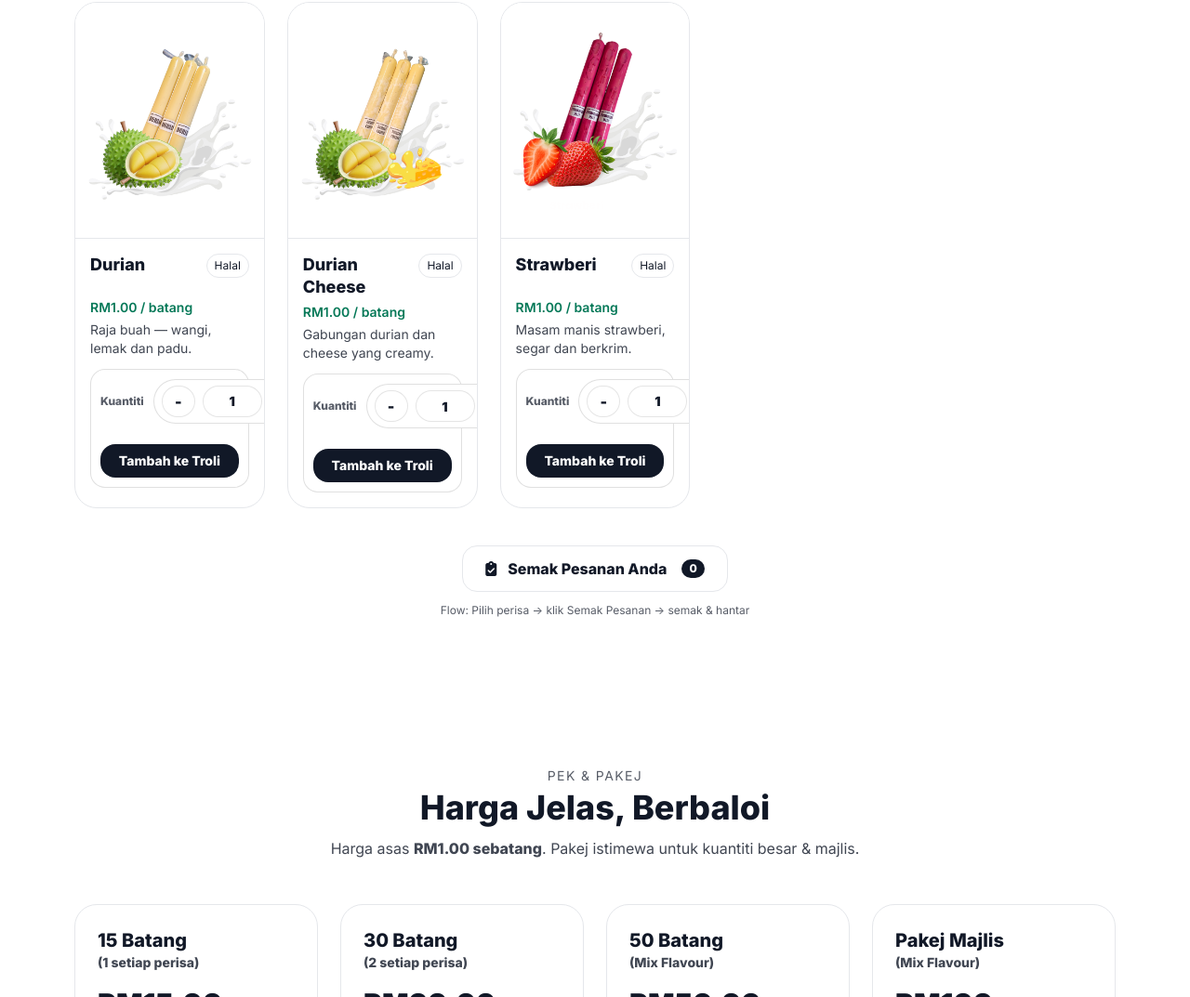
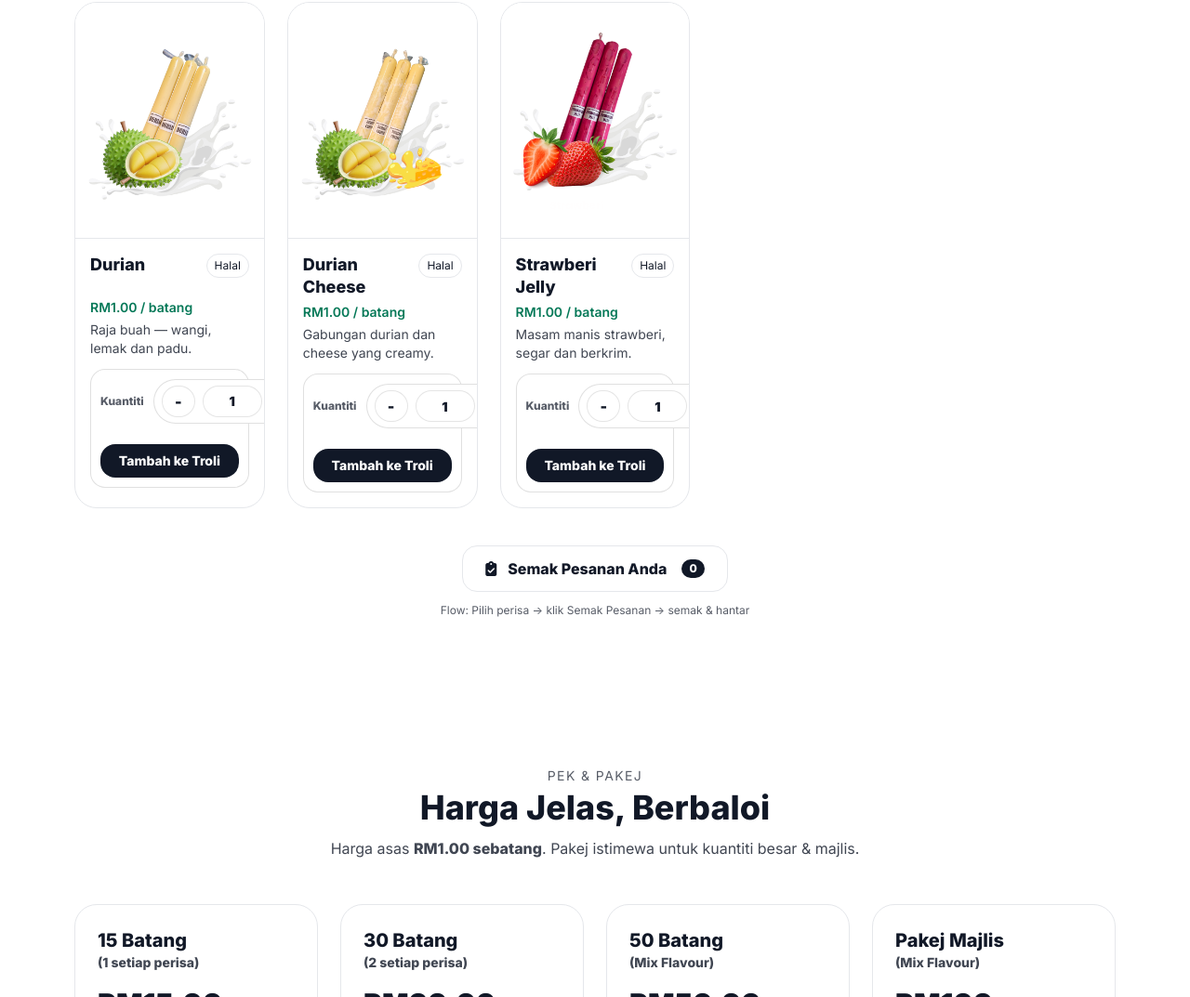
Before and after one commit to Mh8990/creama-aiskrim2, a website: page index.html in a window 1280 px wide. Shown: the part 2980-4053 px from the top of the page at 93% size. Drawn offline with nearby package versions, Linux system fonts and the light colour scheme; no server answers.

Commit message:
Rename 'Strawberi' to 'Strawberi Jelly'

```diff
--- a/index.html
+++ b/index.html
@@ -757,7 +757,7 @@
       { name: 'Oreo', img: 'oreo.png', desc: 'Biskut rangup dalam krim.' },
       { name: 'Durian', img: 'durian.png', desc: 'Raja buah — wangi, lemak dan padu.' },
       { name: 'Durian Cheese', img: 'durian-cheese.png', desc: 'Gabungan durian dan cheese yang creamy.' },
-      { name: 'Strawberi', img: 'strawberi.png', desc: 'Masam manis strawberi, segar dan berkrim.' }
+      { name: 'Strawberi Jelly', img: 'strawberi.png', desc: 'Masam manis strawberi, segar dan berkrim.' }
     ];
 
     let availability = {};
```
